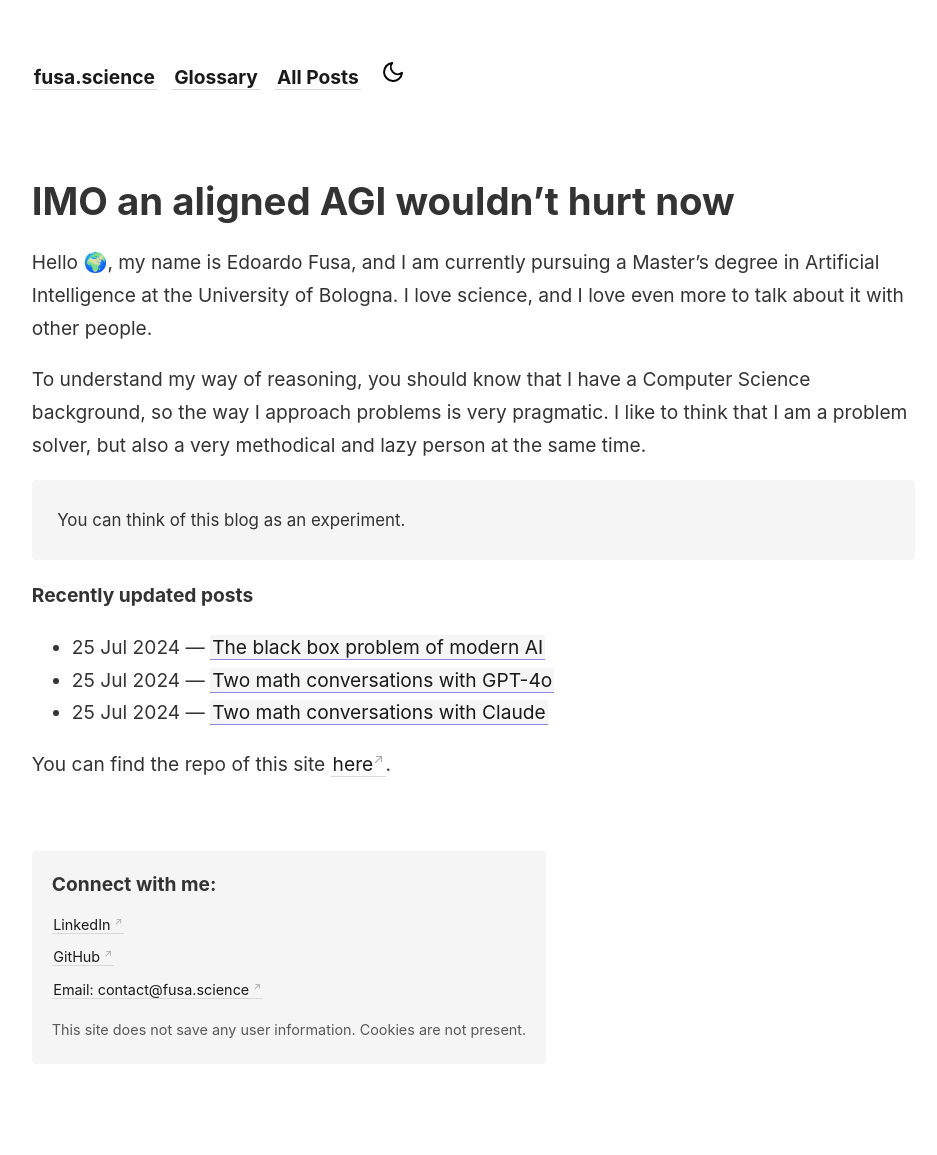
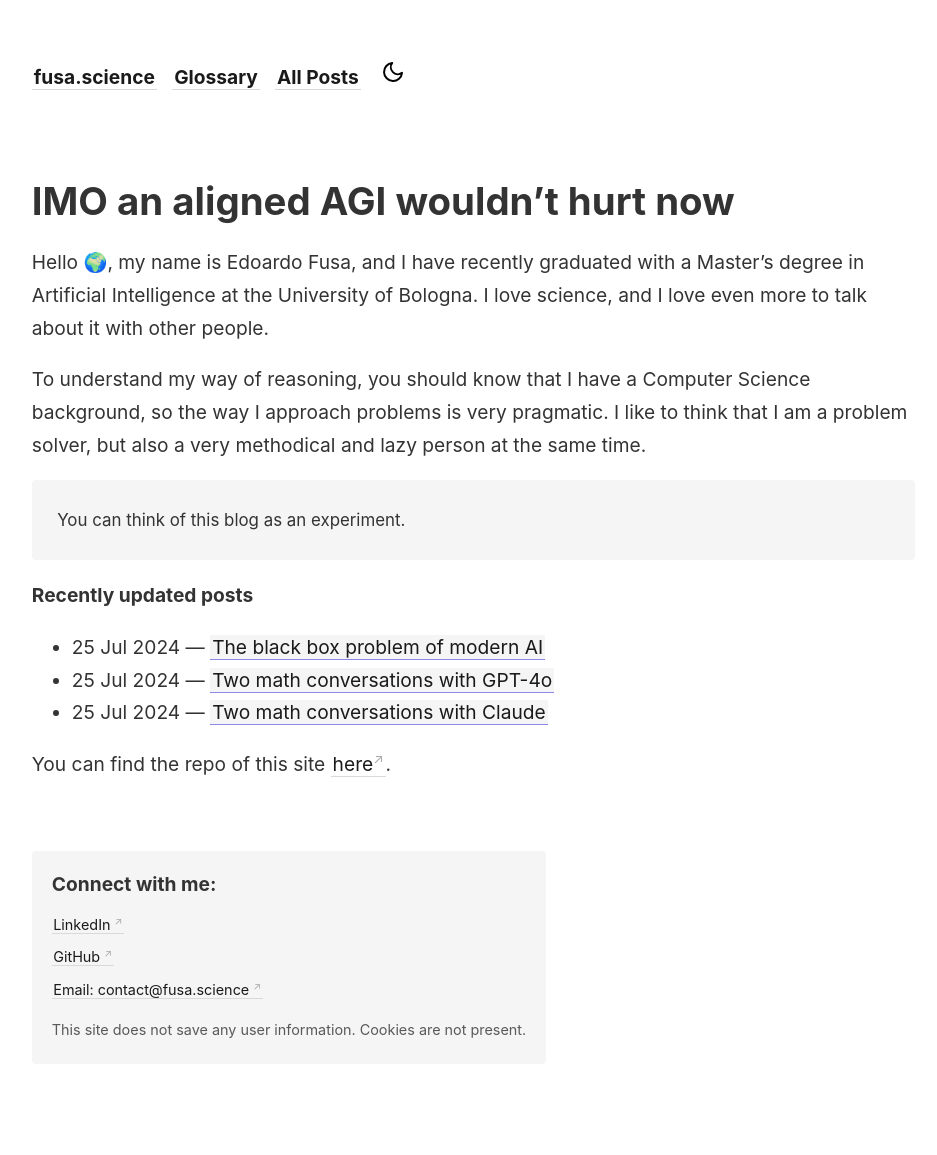
Before and after one commit to Scheggetta/scheggetta.github.io, a Jekyll site: the page built from index.md, in a window 1280 px wide. Shown: the whole page, without its empty margins (45-982 px from the left). Built offline with Jekyll 4.4.1, drawn with Linux system fonts in a browser that asks for light colours.

Commit message:
feat: revise site introduction to indicate graduation status

```diff
--- a/index.md
+++ b/index.md
@@ -5,7 +5,7 @@ title: Home
 
 # IMO an aligned AGI wouldn't hurt now
 
-Hello 🌍, my name is Edoardo Fusa, and I am currently pursuing a Master's degree in Artificial Intelligence at the
+Hello 🌍, my name is Edoardo Fusa, and I have recently graduated with a Master's degree in Artificial Intelligence at the
 University of Bologna. I love science, and I love even more to talk about it with other people.
 
 To understand my way of reasoning, you should know that I have a Computer Science background, so the way I approach
```
